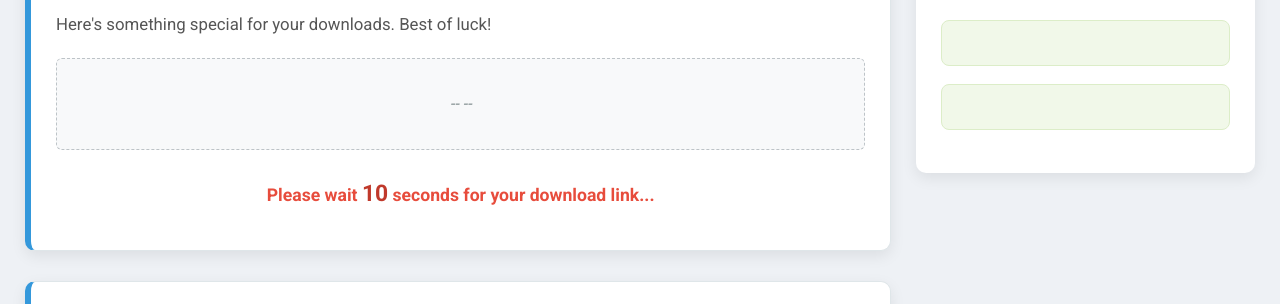
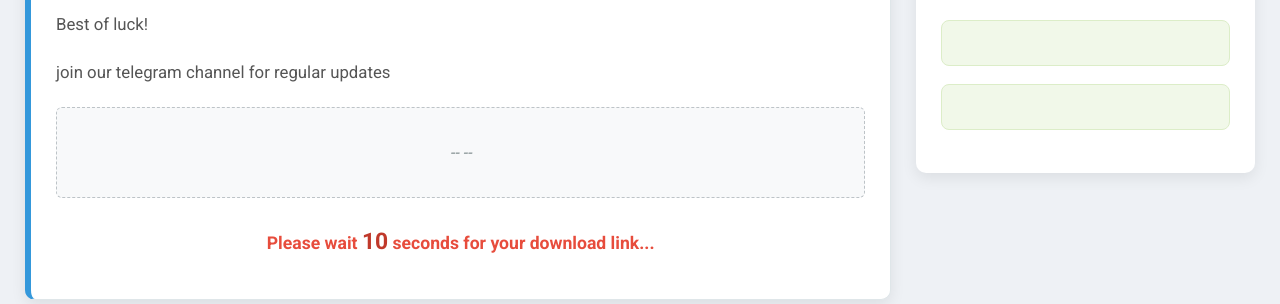
Before and after one commit to Apk-Wala/Apk-Wala.github.io, a plain HTML site: page index.html in a window 1280 px wide. Shown: the part 215-519 px from the top of the page. Drawn offline with Linux system fonts and the light colour scheme.

Commit message:
Update index.html

```diff
--- a/index.html
+++ b/index.html
@@ -27,7 +27,8 @@
             <!-- Post 1 (Diagram Item 1 & 2 example) -->
             <article class="post">
                 <h2>Download Capcut Pro</h2>
-                <p class="post-message">Here's something special for your downloads. Best of luck!</p>
+                <p class="post-message">Best of luck!</p>
+		    <p class="post-message">join our telegram channel for regular updates</p>
                 <!-- Ad Space within post (optional) -->
                 <div class="ad-space-internal">
                     <p><em>-- <script type="text/javascript">
@@ -43,7 +44,7 @@
                 </div>
                 <div class="download-section">
                     <p class="timer-message">Please wait <span class="countdown">15</span> seconds for your download link...</p>
-                    <a href="https://linksense.in/Wb7C8D" class="download-button" style="display:none;">Download Capcut pro testing post</a>
+                    <a href="https://t.me/Apk_wala_official/6" class="download-button" style="display:none;">Download Capcut pro</a>
                 </div>
             </article>
 
```
